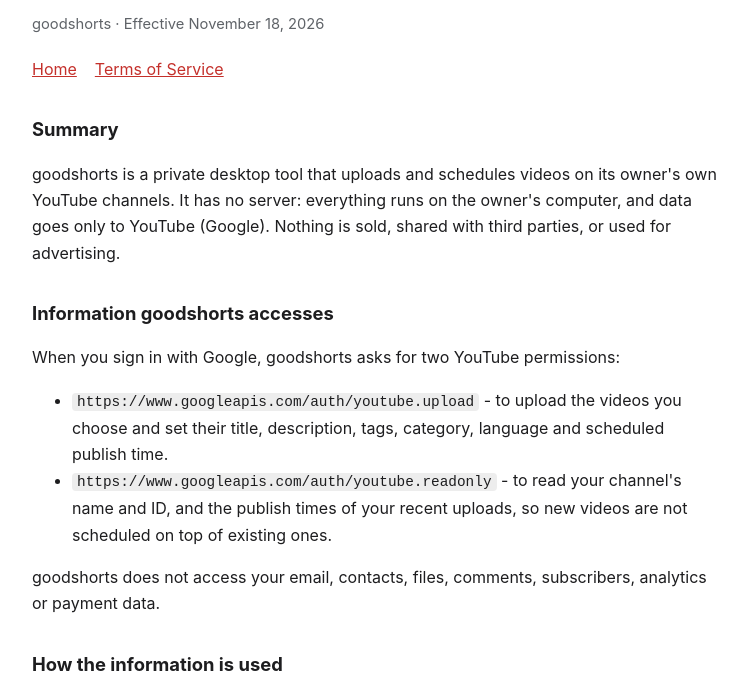
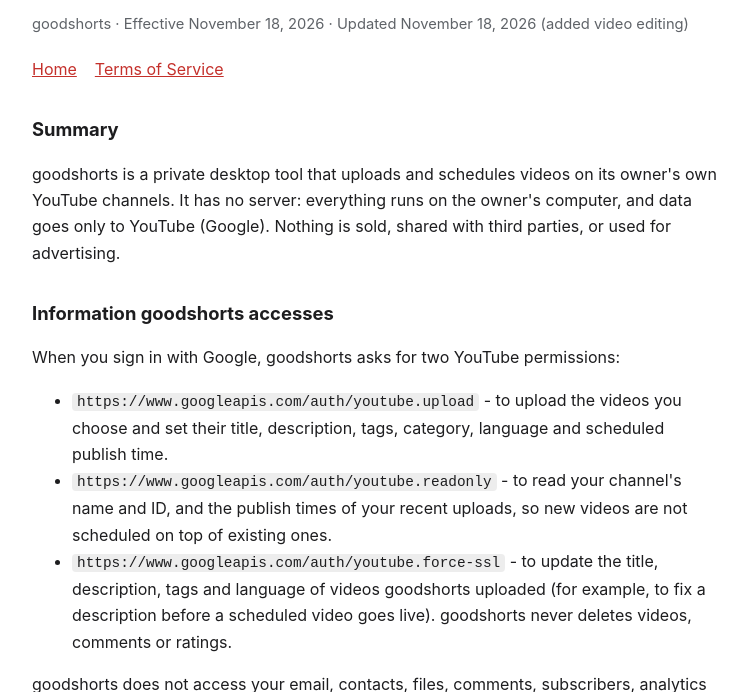
Before and after one commit to parkdx07-ux/goodshorts, a plain HTML site: page privacy.html in a window 1280 px wide. Shown: the part 104-796 px from the top of the page, without its empty margins (264-1011 px from the left). Drawn offline with Linux system fonts and the light colour scheme.

Commit message:
Privacy policy: add youtube.force-ssl for editing uploaded videos' details
Co-Authored-By: Claude Opus 5.5 <noreply@anthropic.com>

```diff
--- a/privacy.html
+++ b/privacy.html
@@ -9,7 +9,7 @@
 <body>
 <main>
   <h1>Privacy Policy</h1>
-  <p class="muted">goodshorts · Effective November 18, 2026</p>
+  <p class="muted">goodshorts · Effective November 18, 2026 · Updated November 18, 2026 (added video editing)</p>
   <nav><a href="index.html">Home</a><a href="terms.html">Terms of Service</a></nav>
 
   <h2>Summary</h2>
@@ -24,6 +24,9 @@
         title, description, tags, category, language and scheduled publish time.</li>
     <li><code>https://www.googleapis.com/auth/youtube.readonly</code> - to read your channel's name and ID, and the
         publish times of your recent uploads, so new videos are not scheduled on top of existing ones.</li>
+    <li><code>https://www.googleapis.com/auth/youtube.force-ssl</code> - to update the title, description, tags and
+        language of videos goodshorts uploaded (for example, to fix a description before a scheduled video goes
+        live). goodshorts never deletes videos, comments or ratings.</li>
   </ul>
   <p>goodshorts does not access your email, contacts, files, comments, subscribers, analytics or payment data.</p>
 
```
Also changed, not shown: index.html (+2 -0 lines).
